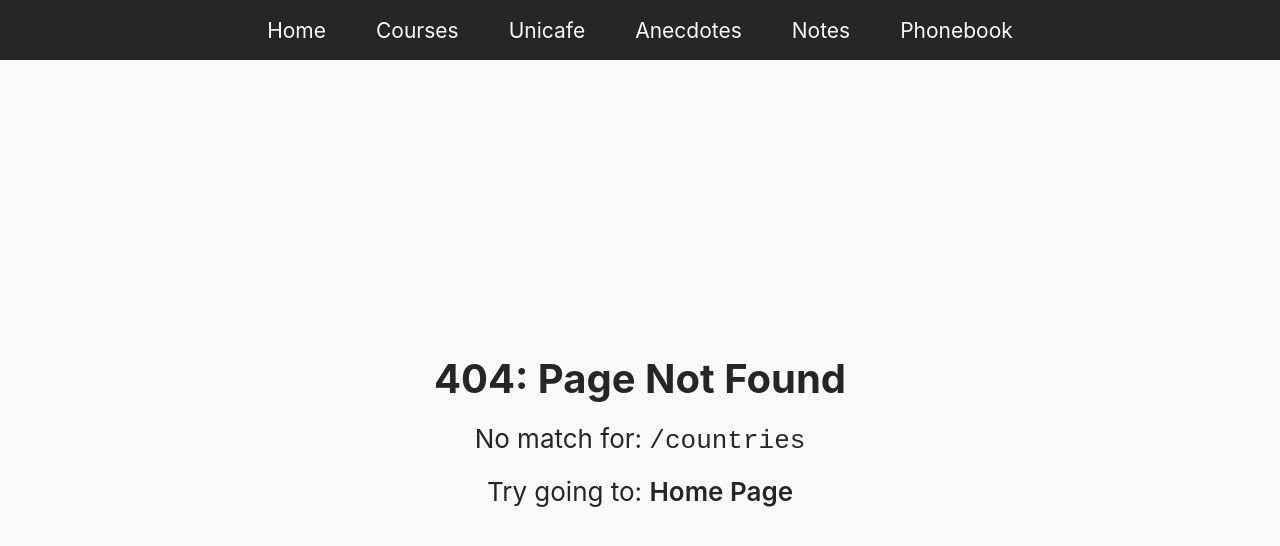
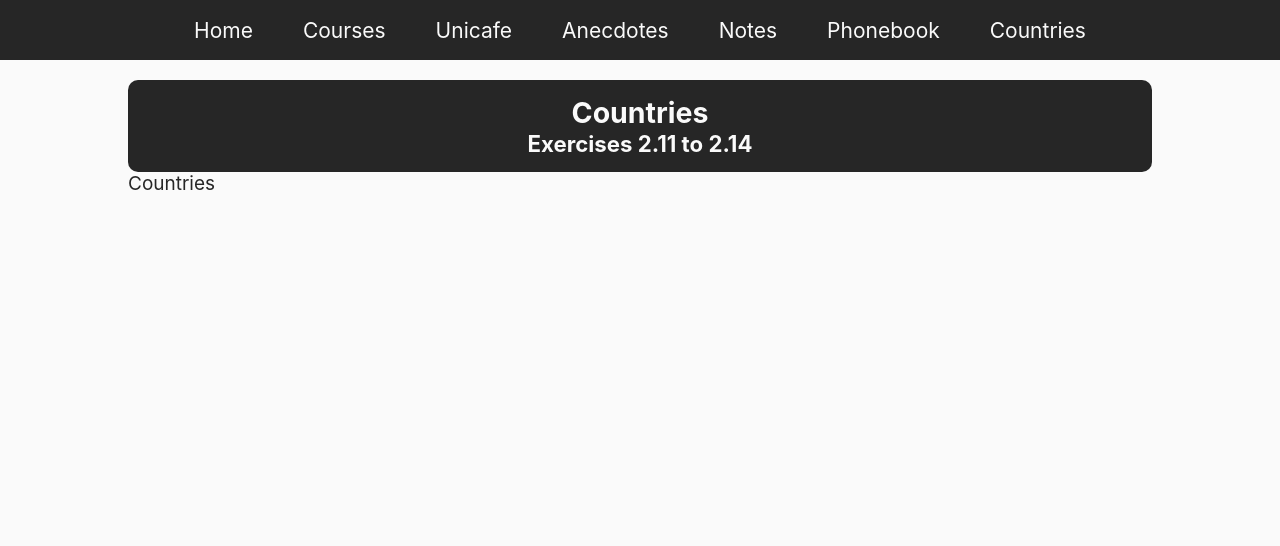
Before and after one commit to juancaricodev/fullstack-bootcamp, a React app: page /countries in a window 1280 px wide. Before the commit this address had no page. Shown: the top 546 px of the page. Built offline with nearby package versions, Linux system fonts and the light colour scheme.

Commit message:
feat[2.12](Countries): container created for developing exercises 2.12 to 2.14

```diff
--- a/src/components/layout/Header.jsx
+++ b/src/components/layout/Header.jsx
@@ -13,6 +13,7 @@ const Header = () => {
       <Link to='/anecdotes'>Anecdotes</Link>
       <Link to='/notes'>Notes</Link>
       <Link to='/phonebook'>Phonebook</Link>
+      <Link to='/countries'>Countries</Link>
     </header>
   )
 }
--- /dev/null
+++ b/src/containers/Countries.jsx
@@ -0,0 +1,18 @@
+import React from 'react'
+
+const Countries = () => {
+  return (
+    <>
+      <div className='part-tag'>
+        <h2>Countries</h2>
+        <h3>Exercises 2.11 to 2.14</h3>
+      </div>
+
+      <div className='countries'>
+        Countries
+      </div>
+    </>
+  )
+}
+
+export default Countries
--- a/src/routes/App.jsx
+++ b/src/routes/App.jsx
@@ -7,6 +7,7 @@ import {
 } from 'react-router-dom'
 
 import Anecdotes from '@containers/Anecdotes'
+import Countries from '@containers/Countries'
 import Courses from '@containers/Courses'
 import Home from '@containers/Home'
 import Notes from '@containers/Notes'
@@ -26,6 +27,7 @@ const App = () => {
           <Route exact path='/anecdotes' component={Anecdotes} />
           <Route exact path='/notes' component={Notes} />
           <Route exact path='/phonebook' component={Phonebook} />
+          <Route exact path='/countries' component={Countries} />
           <Route component={NotFound} />
         </Switch>
       </Layout>
```
